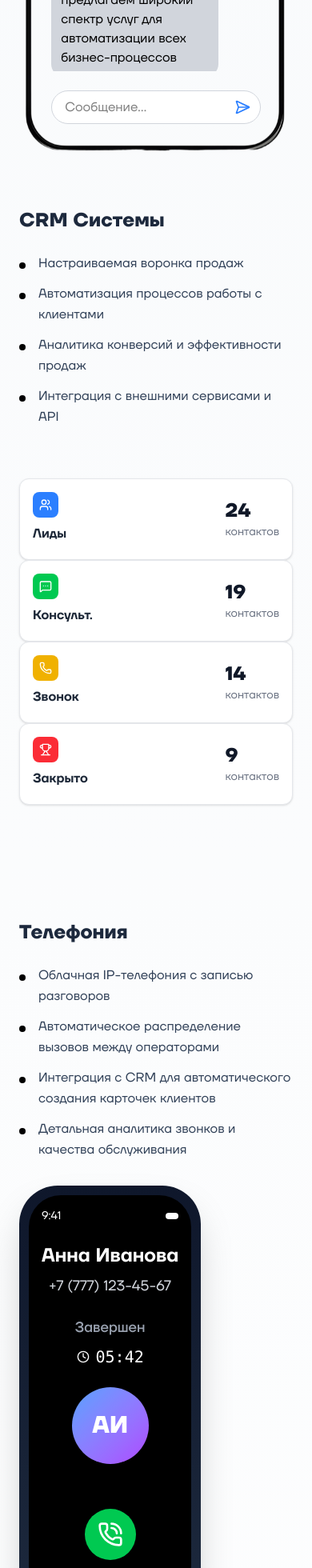
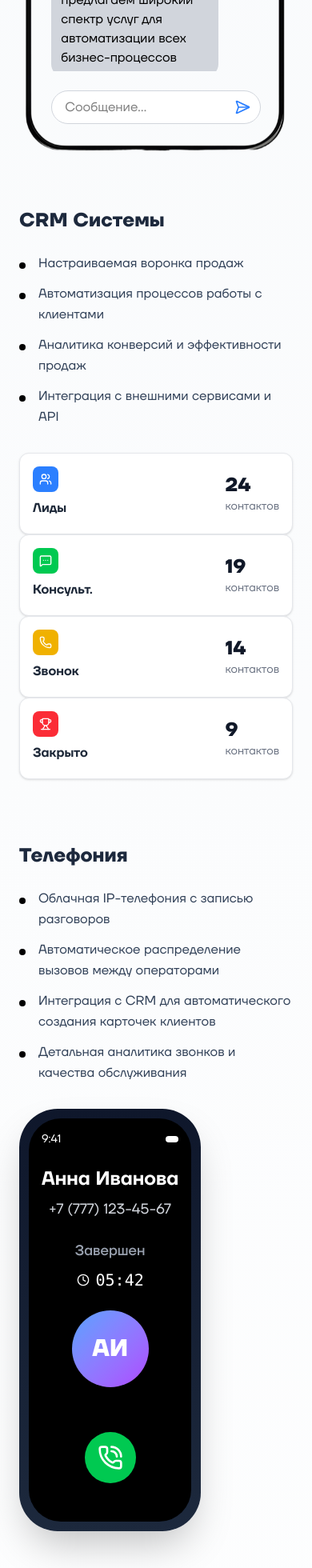
Before and after one commit to rikster-r/salemai, a Next.js app: page / in a window 390 px wide. Shown: the part 2260-4220 px from the top of the page at 80% size. Built offline with nearby package versions, Linux system fonts and the light colour scheme.

Commit message:
Fix services spacing

```diff
--- a/src/components/sections/Services.tsx
+++ b/src/components/sections/Services.tsx
@@ -35,8 +35,8 @@ export default function Services() {
         <Telephone />
 
         {/* Additional Services Grid */}
-        <div className="mt-32">
-          <div className="text-center mb-16">
+        <div className="mt-16 md:mt-36">
+          <div className="text-center mb-8 md:mb-16">
             <h3 className="text-2xl md:text-4xl font-bold text-slate-800 mb-6">
               ... и многое другое
             </h3>
--- a/src/components/servicesSections/CRM.tsx
+++ b/src/components/servicesSections/CRM.tsx
@@ -146,7 +146,7 @@ export default function CRM() {
   const activeStage = stages.find((stage) => stage.id === activeId) as Stage;
 
   return (
-    <div className="flex flex-col md:flex-row-reverse items-start justify-between gap-16 max-w-6xl mx-auto mt-16">
+    <div className="flex flex-col md:flex-row-reverse items-start justify-between gap-8 md:gap-16 max-w-6xl mx-auto mt-16">
       {/* Right Side - CRM Information */}
       <div className="flex-1 space-y-6 md:space-y-8 md:mt-10">
         <h3 className="text-2xl md:text-4xl font-bold text-slate-800">
@@ -181,7 +181,7 @@ export default function CRM() {
       </div>
 
       {/* Left Side - Sales Funnel */}
-      <div className="flex-1  w-full">
+      <div className="flex-1 w-full">
         <div className="rounded-2xl md:p-6 h-full">
           <DndContext
             collisionDetection={closestCenter}
--- a/src/components/servicesSections/ServiceCard.tsx
+++ b/src/components/servicesSections/ServiceCard.tsx
@@ -10,13 +10,13 @@ export default function ServiceCard({
   gradient: string;
 }) {
   return (
-    <div className="rounded-xl relative h-full bg-white border border-slate-200  transition-all duration-300 p-6 hover:border-slate-300">
+    <div className="rounded-xl relative h-full bg-white border border-slate-200  transition-all duration-300 p-4 sm:p-6 hover:border-slate-300">
       <div
         className={`w-12 h-12 bg-gradient-to-br ${gradient} rounded-xl mb-4 flex items-center justify-center transition-transform duration-300`}
       >
         {icon}
       </div>
-      <h4 className="font-semibold text-slate-800 mb-2 text-sm md:text-base">
+      <h4 className="overflow-hidden text-ellipsis font-semibold text-slate-800 mb-2 text-sm md:text-base">
         {title}
       </h4>
       <p className="text-xs md:text-sm text-slate-600 leading-relaxed">
--- a/src/components/servicesSections/Telephone.tsx
+++ b/src/components/servicesSections/Telephone.tsx
@@ -54,7 +54,7 @@ export default function Telephony() {
   const call = callStates[currentCall];
 
   return (
-    <div className="flex flex-col md:flex-row items-start md:justify-between gap-8 md:gap-16 max-w-6xl mx-auto mt-36">
+    <div className="flex flex-col md:flex-row items-start md:justify-between gap-8 md:gap-16 max-w-6xl mx-auto mt-20 md:mt-36">
       {/* Left Side - Telephony Information */}
       <div className="flex-1 space-y-6 md:space-y-8 md:mt-10">
         <h3 className="text-2xl md:text-4xl font-bold text-slate-800">
```
